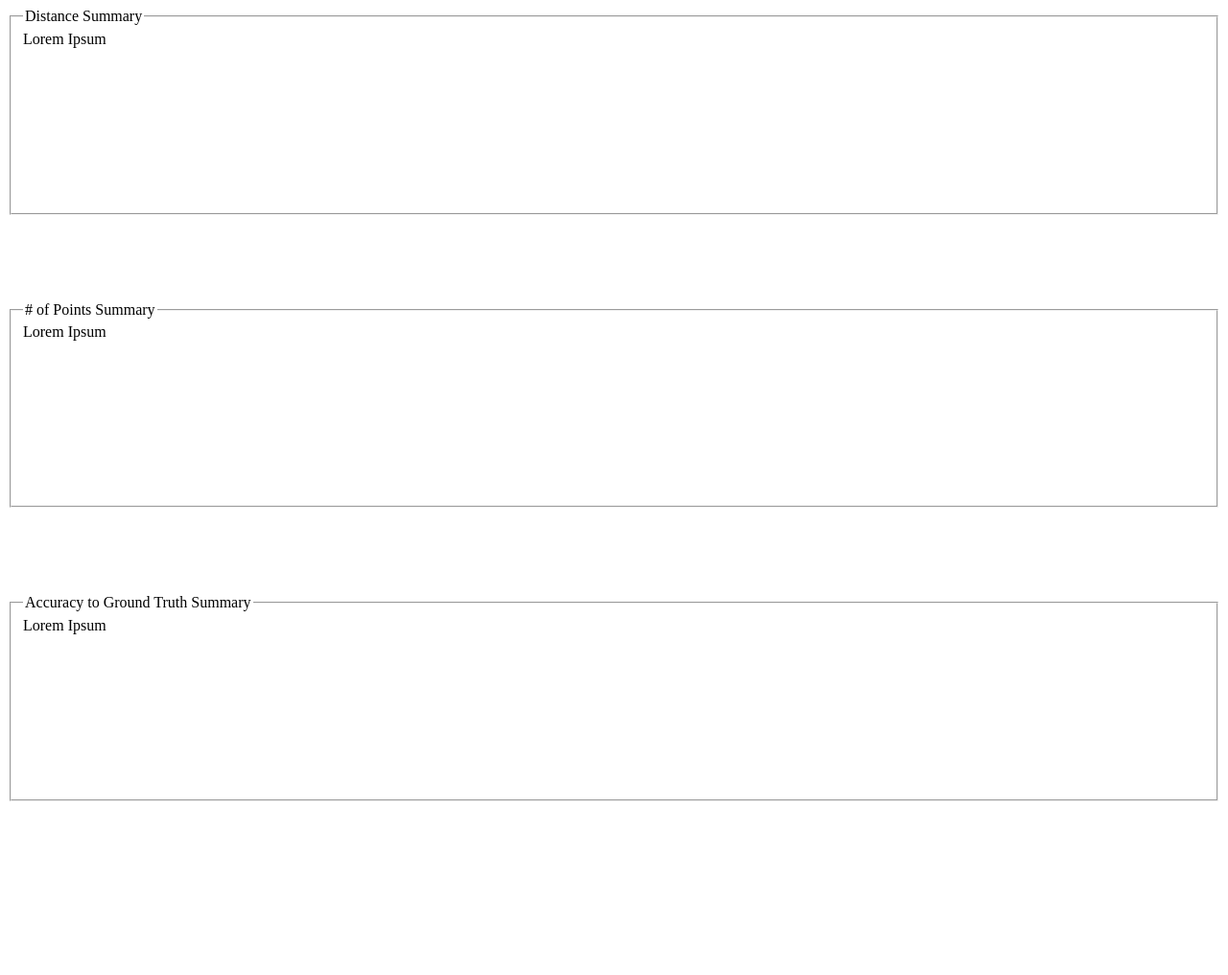
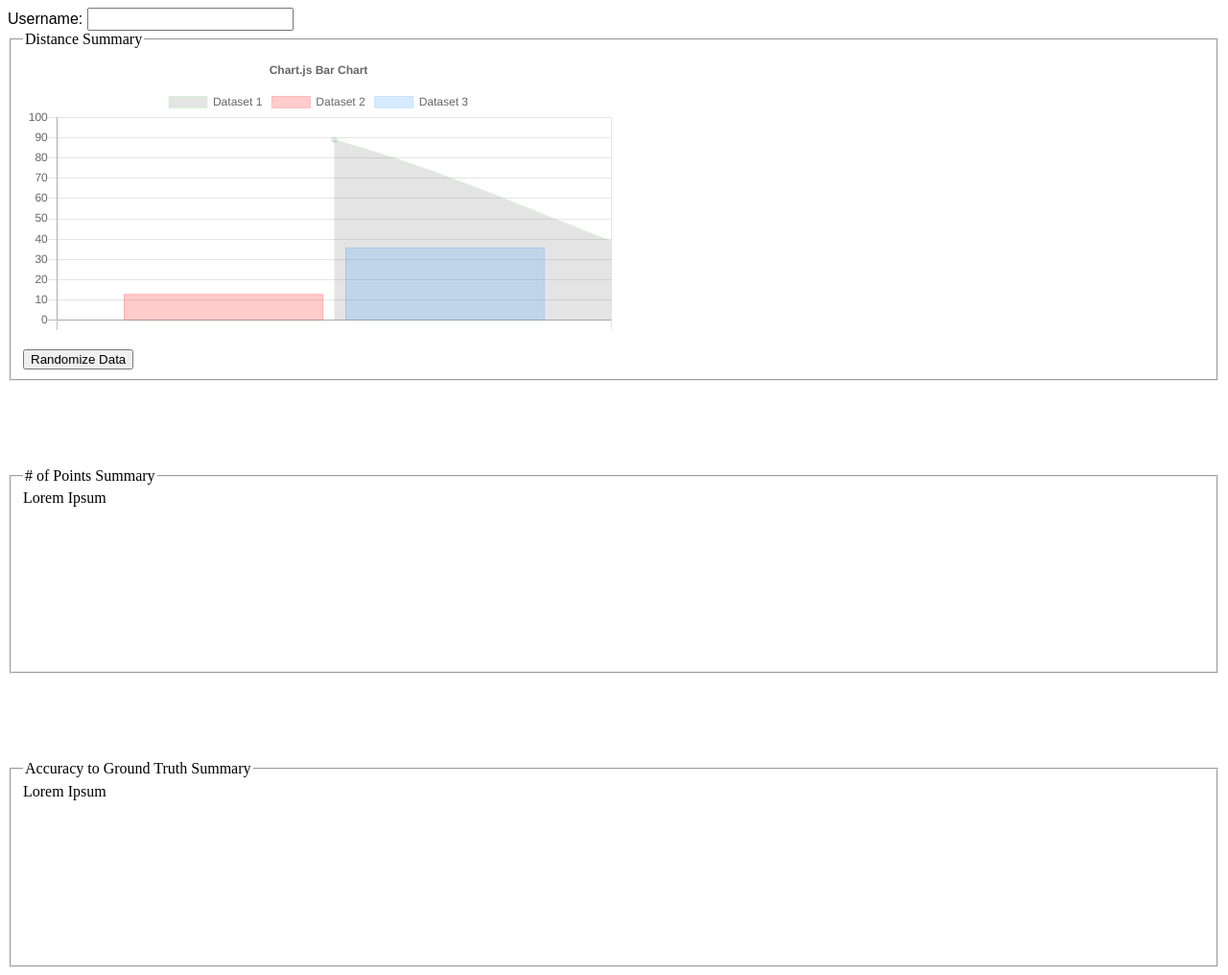
Before and after one commit to wawancenggoro/obj_count_labelling_sys, a CodeIgniter app: the page made by application/views/user_stat_view.php in a window 1280 px wide. Shown: the whole page at 96% size. Before the commit the page ends 835 px from the top, so only its background shows below. Run offline with CodeIgniter, Linux system fonts and the light colour scheme; tables that the repository leaves empty hold one stand-in row (values such as "Sample post"); the template is opened without the code that fills it: most values are stand-ins (such as "Sample title", 1, 10 or a date in 2020); some libraries are stand-ins or nearby versions.

Commit message:
Add files via upload

```diff
--- a/application/views/user_stat_view.php
+++ b/application/views/user_stat_view.php
@@ -6,24 +6,146 @@ defined('BASEPATH') OR exit('No direct script access allowed');
 <title><?php echo $title;?></title>
 
 <script src="https://ajax.googleapis.com/ajax/libs/jquery/3.2.1/jquery.min.js"></script>
+<script src="https://cdnjs.cloudflare.com/ajax/libs/Chart.js/2.7.2/Chart.min.js"></script>
+<script src="https://code.jquery.com/jquery-1.12.4.js"></script>
+<script src="https://code.jquery.com/ui/1.12.1/jquery-ui.js"></script>
+<link rel="stylesheet" href="//code.jquery.com/ui/1.12.1/themes/base/jquery-ui.css">
+ <link rel="stylesheet" href="/resources/demos/style.css">
+<?php
+
+$id_loadUsername=0;
+//var_dump($all_username);die();
+foreach ($all_username as $value) {
+	$post_username[$id_loadUsername] = $value->username;
+	$id_loadUsername = $id_loadUsername +'1';
+}
+
+$id_loadImage=0;
+foreach ($image_name as $value) {
+	$post_image_name[$id_loadImage] = $value->image_name;
+	$id_loadImage = $id_loadImage +'1';
+}
+
+?>
 
 </head>
 
 <body>
+	<script>
+	  $( function() {
+	    var availableTags = <?php echo '["' . implode('", "', $post_username) . '"]' ?>;
+	    $( "#tags" ).autocomplete({
+	      source: availableTags
+	    });
+	  } );
+  </script>
+
+	<div class="ui-widget">
+	  <label for="tags">Username: </label>
+	  <input id="tags">
+	</div>
+
 <fieldset>
 <legend>Distance Summary</legend>
-Lorem Ipsum
-<br/>
-<br/>
-<br/>
-<br/>
-<br/>
-<br/>
-<br/>
-<br/>
-<br/>
-<br/>
+<div id="container" style="width: 50%;">
+		<canvas id="canvas"></canvas>
+</div>
+<button id="randomizeData">Randomize Data</button>
+
+	<script>
+
+		var randomScalingFactor = function() {
+			return Math.round(Math.random() * 100);
+		};
+		//var MONTHS = ['January', 'February', 'March', 'April', 'May', 'June', 'July', 'August', 'September', 'October', 'November', 'December'];
+		var MONTHS = <?php echo '["' . implode('", "', $post_image_name) . '"]' ?>;
+		var color = Chart.helpers.color;
+		var barChartData = {
+			labels: MONTHS,
+			datasets: [{
+				type: 'line',
+				label: 'Dataset 1',
+				backgroundColor:'rgba(122,122,122,0.2)',
+				borderColor:'rgba(102,255,102,0.2)',
+				borderWidth: 1,
+				data: [
+					randomScalingFactor(),
+					randomScalingFactor(),
+					randomScalingFactor(),
+					randomScalingFactor(),
+					randomScalingFactor(),
+					randomScalingFactor(),
+					randomScalingFactor()
+				]
+			}, {
+				label: 'Dataset 2',
+				backgroundColor:'rgba(255,0,0,0.2)',
+				borderColor:'rgba(255,0,0,0.2)',
+				borderWidth: 1,
+				data: [
+					randomScalingFactor(),
+					randomScalingFactor(),
+					randomScalingFactor(),
+					randomScalingFactor(),
+					randomScalingFactor(),
+					randomScalingFactor(),
+					randomScalingFactor()
+				]
+			}, {
+				label: 'Dataset 3',
+				backgroundColor:'rgba(51,153,255,0.2)',
+				borderColor:'rgba(51,153,255,0.2)',
+				borderWidth: 1,
+				data: [
+					randomScalingFactor(),
+					randomScalingFactor(),
+					randomScalingFactor(),
+					randomScalingFactor(),
+					randomScalingFactor(),
+					randomScalingFactor(),
+					randomScalingFactor()
+				]
+			}]
+
+		};
+
+		window.onload = function() {
+			var ctx = document.getElementById('canvas').getContext('2d');
+
+			window.myBar = new Chart(ctx, {
+				type: 'bar',
+				data: barChartData,
+				options: {
+					responsive: true,
+					legend: {
+						position: 'top',
+					},
+					title: {
+						display: true,
+						text: 'Chart.js Bar Chart'
+					}
+				}
+			});
+
+
+		};
+
+		document.getElementById('randomizeData').addEventListener('click', function() {
+			var zero = Math.random() < 0.2 ? true : false;
+			barChartData.datasets.forEach(function(dataset) {
+				dataset.data = dataset.data.map(function() {
+					return zero ? 0.0 : randomScalingFactor();
+				});
+
+			});
+			window.myBar.update();
+
+		});
+
+
+	</script>
 </fieldset>
+
 <br/>
 <br/>
 <br/>
```
